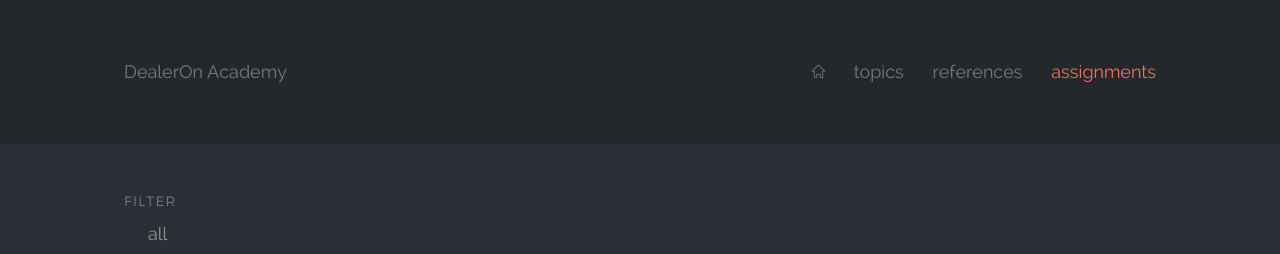
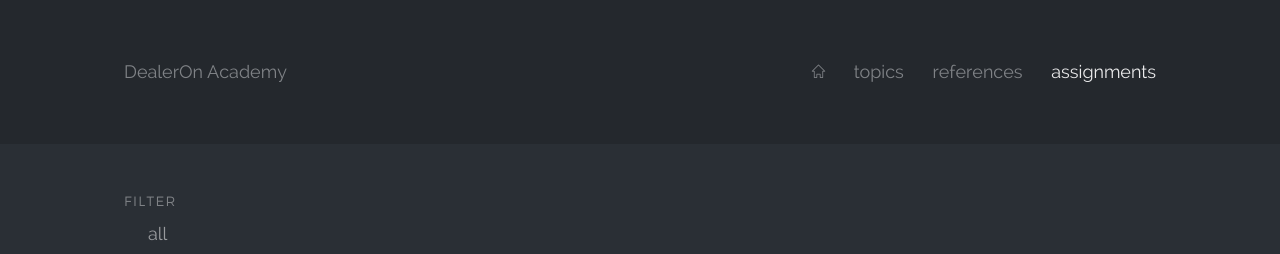
Before and after one commit to DealerOnClass/academy, a Jekyll site: the page built from assignments.html, in a window 1280 px wide. Shown: the top 254 px of the page. Built offline with Jekyll 4.4.1, drawn with Linux system fonts in a browser that asks for light colours; Markdown is read by kramdown in place of the engine named in the settings.

Commit message:
another edit

```diff
--- a/_scss/1-settings/_var.scss
+++ b/_scss/1-settings/_var.scss
@@ -25,10 +25,11 @@ $base__color: #2a2f35;
 //  Body
 //
 $body__bg:      $base__color;
-$body__color:   tint($body__bg, 35%);
+$body__color:   tint($body__bg, 40%);
 
 // $link__active:  #31da88;
-$link__active:  #f26e5e;
+// $link__active:  #f26e5e;
+$link__active:  tint($body__bg, 90%);
 
 ////////////////////////////////
 //
--- a/_scss/6-components/_lesson.scss
+++ b/_scss/6-components/_lesson.scss
@@ -30,7 +30,7 @@
 }
 
 .lesson__title {
-    color: $lesson__title__color;
+    // color: $lesson__title__color;
 }
 
 .lesson__reference, .lesson__assignment {
--- a/css/screen.css
+++ b/css/screen.css
@@ -105,7 +105,7 @@ html {
 body {
   font-family: "Raleway Webfont";
   font-weight: 400;
-  color: #75787c;
+  color: #7f8286;
   background-color: #2a2f35; }
 
 h1 {
@@ -142,7 +142,7 @@ a {
     opacity: .7; }
 
 .active {
-  color: #f26e5e; }
+  color: #eaeaeb; }
 
 strong {
   font-weight: 600; }
@@ -358,9 +358,6 @@ code, pre {
   bottom: 0;
   left: -12.78571%; }
 
-.lesson__title {
-  color: #d4d5d7; }
-
 .lesson__reference, .lesson__assignment {
   position: relative;
   left: -1.35em; }
@@ -397,7 +394,7 @@ code, pre {
 .nav--secondary {
   counter-reset: count__group; }
   .nav--secondary .nav__link {
-    color: #919396;
+    color: #999b9e;
     padding-left: 1.333em;
     display: block;
     position: relative; }
@@ -412,7 +409,7 @@ code, pre {
       left: 0;
       z-index: 30; }
     .nav--secondary .nav__link.active {
-      color: #f26e5e; }
+      color: #eaeaeb; }
 
 .group__ghost {
   visibility: hidden; }
@@ -435,6 +432,5 @@ code, pre {
   text-transform: uppercase;
   letter-spacing: .1em; }
 
-.home .active,
-.home .nav--secondary .active {
+.home .lesson__title {
   color: #d4d5d7; }
```
Also changed, not shown: _scss/6-components/_page.scss (+8 -3 lines).
